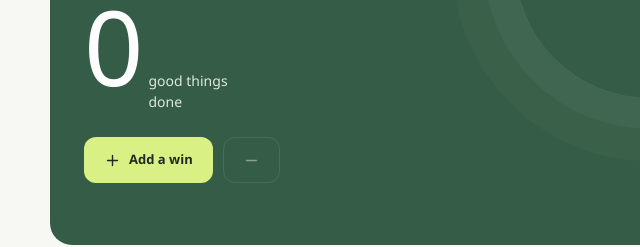
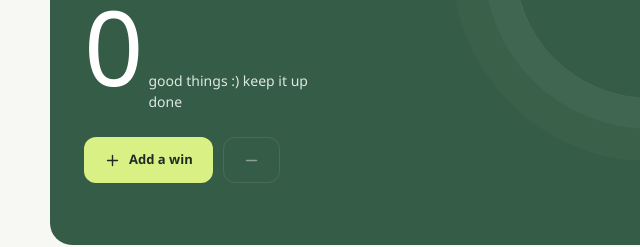
Before and after one commit to Santhoshi-rupa/practice-repo, a plain HTML site: page GITHUB_ACTIONS_PRACTICE/index.html in a window 1280 px wide. Shown: the part 457-704 px from the top of the page, 62-702 px from the left. Drawn offline with Linux system fonts and the light colour scheme.

Commit message:
added good things

```diff
--- a/GITHUB_ACTIONS_PRACTICE/index.html
+++ b/GITHUB_ACTIONS_PRACTICE/index.html
@@ -368,7 +368,7 @@
           </div>
           <div class="count">
             <output id="count" aria-live="polite" aria-atomic="true">0</output>
-            <span class="count-caption">good things<br>done</span>
+            <span class="count-caption">good things :) keep it up <br>done</span>
           </div>
           <div class="controls">
             <button class="control control-primary" id="add-one" type="button">
```
